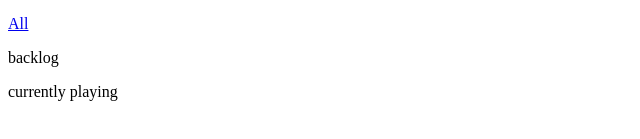
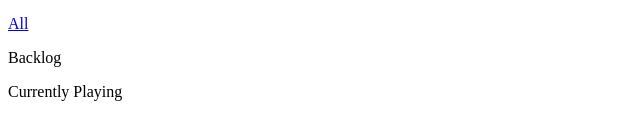
Before and after one commit to pgonza25/gamingsite, a website: page packages/proto/public/user.html in a window 1280 px wide. Shown: the part 475-614 px from the top of the page, 0-640 px from the left. Drawn offline with Linux system fonts and the light colour scheme.

Commit message:
Fixed capitalization error in user.html.

```diff
--- a/packages/proto/public/user.html
+++ b/packages/proto/public/user.html
@@ -16,8 +16,8 @@
     <div class="userlists">
         <h3>Pablo's Lists</h3>
         <p><a href="journal.html">All</a></p>
-        <p>backlog</p>
-        <p>currently playing</p>
+        <p>Backlog</p>
+        <p>Currently Playing</p>
    </div>
 </body>
 </html>
```
